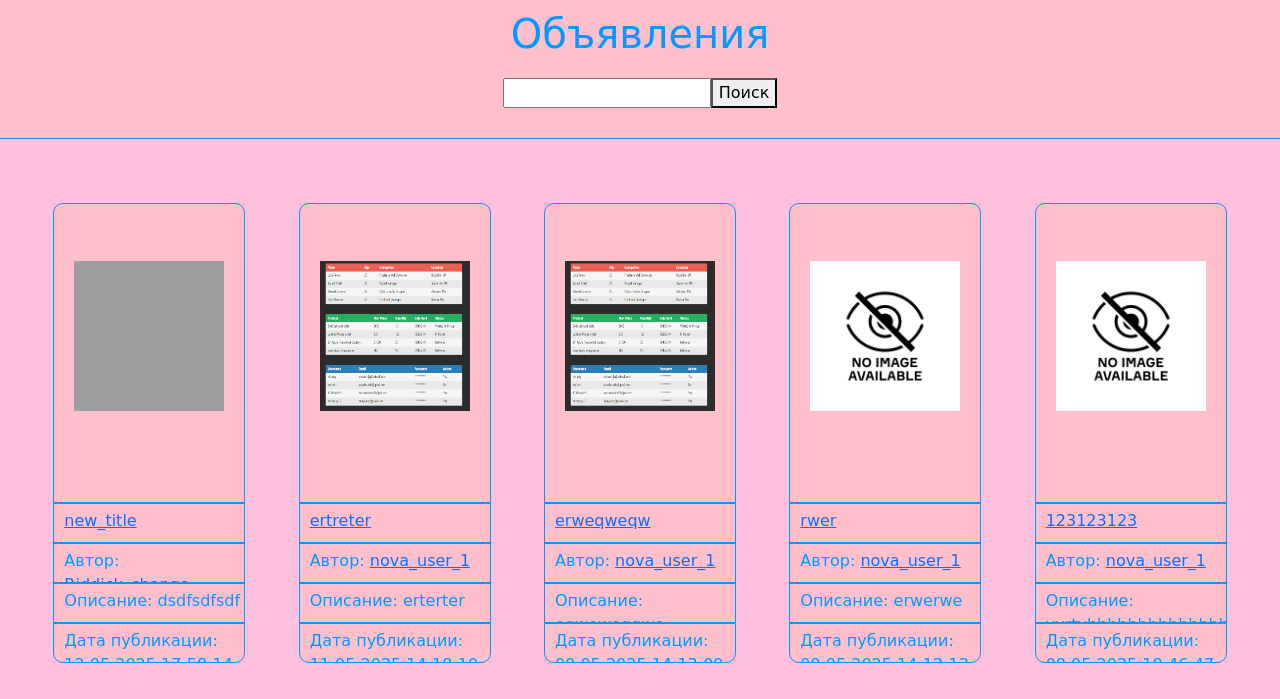
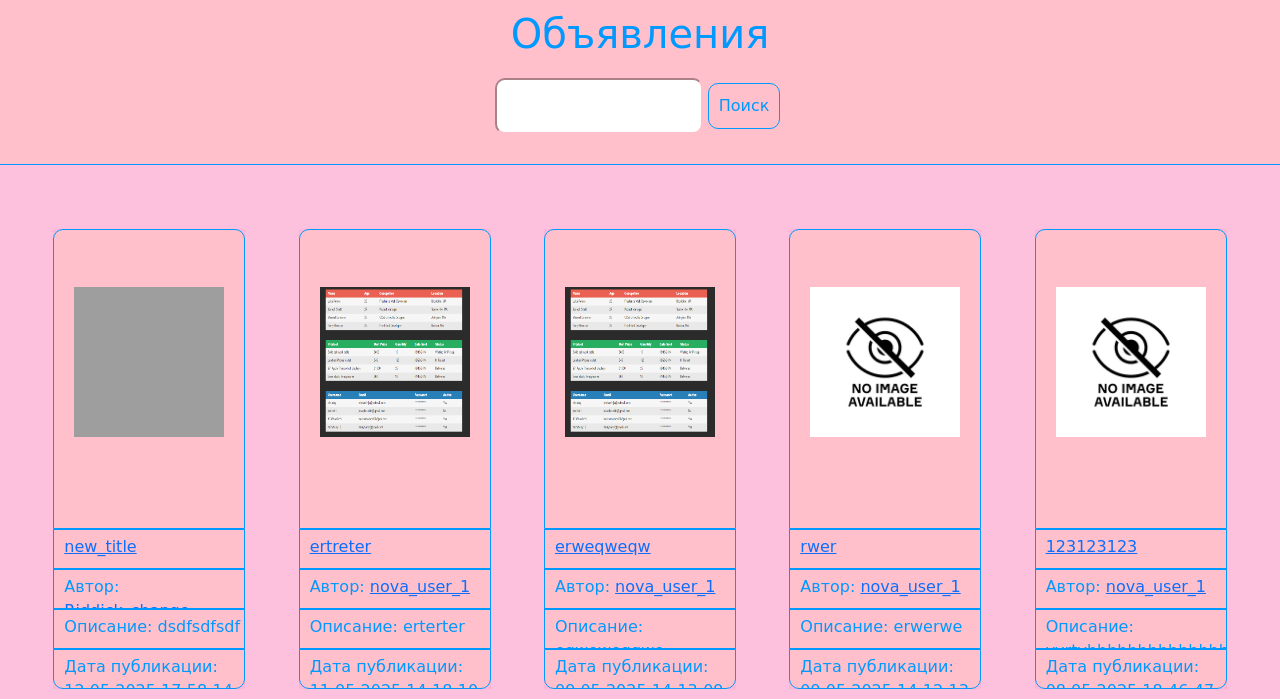
Before and after one commit to Elmersperry/samplesite, a Django app: page / in a window 1280 px wide. Shown: the part 117-816 px from the top of the page. Run offline with Django 5.2, Linux system fonts and the light colour scheme; data comes from the database, SQL or seed files in the repository; grey boxes are pictures that could not be loaded.

Commit message:
form_commit

```diff
--- a/bboard/templates/bboard/index.html
+++ b/bboard/templates/bboard/index.html
@@ -5,11 +5,14 @@
 
 <div class="postings-declaration">
 <h1>Объявления</h1>
-    <form class="search-form" action="" method="get">
-        <input type="search" name="query">
-        <button type="submit">Поиск</button>
+    <form class="search-form" action="{% url 'bboard:search_bb' %}" method="get">
+        <input class="generic-input-form" type="search" name="query">
+        <button class="generic-button" type="submit">Поиск</button>
     </form>
 </div>
+{% if page_obj|length == 0 %}
+<h2>По вашему запросу не найдени ни одного объявления!</h2>
+{% else %}
 <div class="all-postings">
 {% for bb in page_obj %}
         <ul class="individual-container">
@@ -41,5 +44,6 @@
         {% endif %}
     </span>
 </div>
+{% endif %}
 
 {% endblock content %}
--- a/bboard/urls.py
+++ b/bboard/urls.py
@@ -1,8 +1,9 @@
 from django.urls import path
-from .views import index, about, add_bb, read_bb, update_bb, delete_bb, user_bbs, user_info
+from .views import index, about, add_bb, read_bb, update_bb, delete_bb, user_bbs, user_info, search_bb
 
 app_name = 'bboard'
 urlpatterns = [
+    path('search/', search_bb, name='search_bb'),
     path('', index, name='index'),
     path('bb/<int:pk>/delete/', delete_bb, name="delete_bb"),
     path('bb/<int:pk>/edit/', update_bb, name='update_bb'),
--- a/bboard/views.py
+++ b/bboard/views.py
@@ -6,6 +6,7 @@ from .forms import BbForm
 from django.contrib.auth.decorators import login_required
 from django.core.paginator import Paginator
 from django.contrib.auth.models import User
+from django.db.models import Q
 
 # Контроллеры:
 
@@ -104,6 +105,18 @@ def user_info(request, user_id):
     context = {'user': user, 'bbs': bbs}
     return render(request, template_name='bboard/user_info.html', context=context)
 
+def search_bb(request):
+    query = request.GET.get('query')
+    query_text = Q(title__icontains=query) | Q(content__icontains=query)
+    results = Bb.objects.filter(query_text)
+    per_page = 5
+    paginator = Paginator(results, per_page)
+    page_number = request.GET.get('page')
+    page_obj = paginator.get_page(page_number)
+    count_bbs = results.count()
+    context = {"title": "Главная страница", "page_obj": page_obj, "count_bbs": count_bbs}
+    return render(request, template_name='bboard/index.html', context=context)
+
 # @login_required
 # def update_bb(request, slug):
 #     bb = get_object_or_404(Bb, slug=slug)
--- a/static/css/styles_1.css
+++ b/static/css/styles_1.css
@@ -243,6 +243,11 @@
     color: var(--text-color);
 }
 
+.generic-input-form {
+    border-radius: 10px;
+    border-color: var(--inside-color);
+}
+
 .generic-button {
     border: 1px solid var(--border-color);
     box-sizing: border-box;
```
